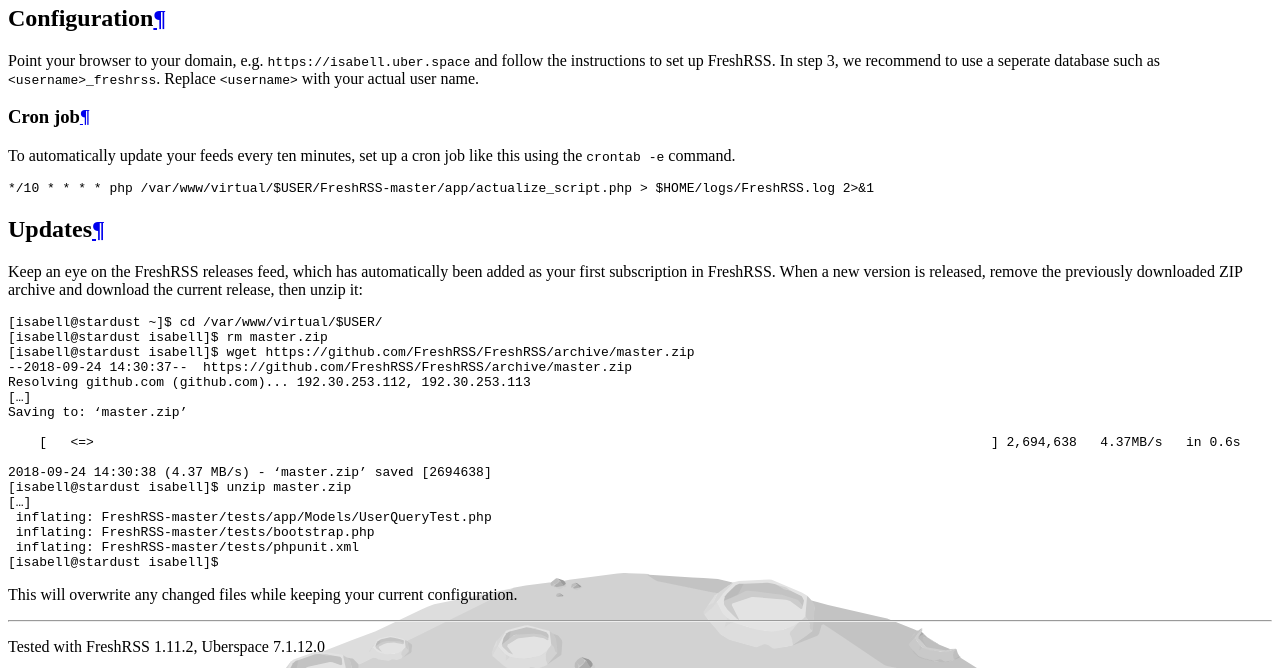
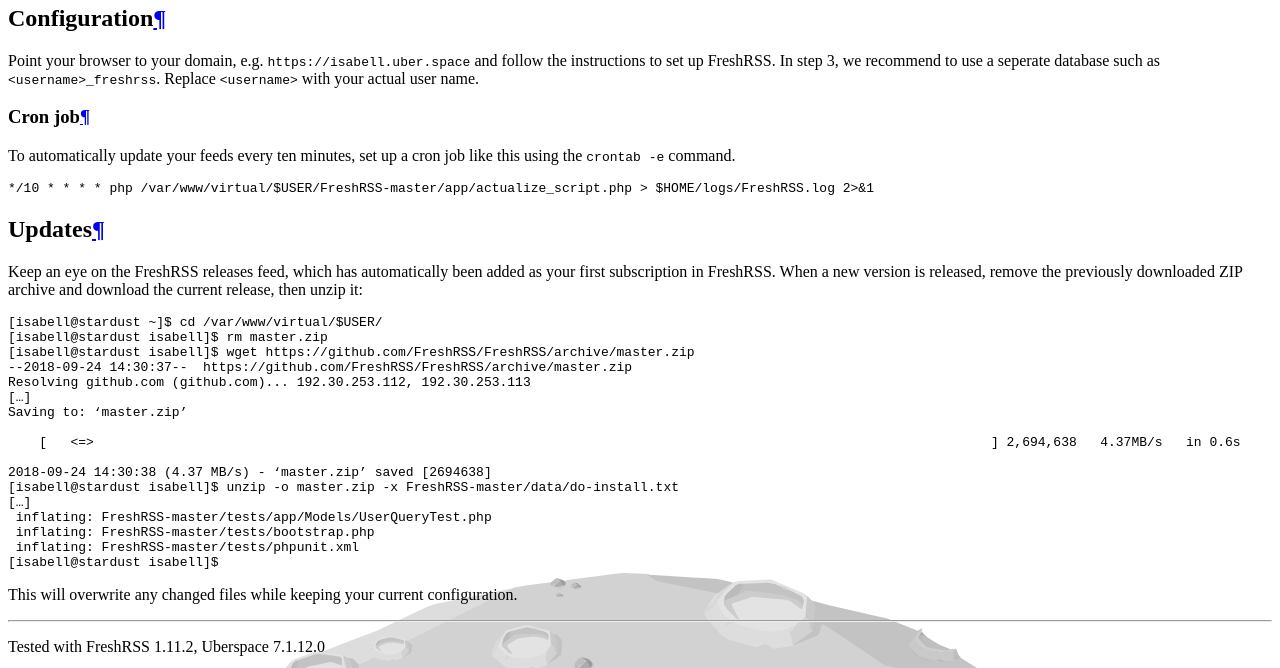
Before and after one commit to Uberspace/lab, a Sphinx documentation site: the page built from source/guide_freshrss.rst, in a window 1280 px wide and 900 px high, scrolled down 3071 px, cut to the strip 0-668 px from the top of the window. Built offline with Sphinx 7.4.7 and the Read the Docs theme 2.0.0, drawn with Linux system fonts in a browser that asks for light colours.

Commit message:
FreshRSS: exclude FreshRSS-master/data/do-install.txt on update

```diff
--- a/source/guide_freshrss.rst
+++ b/source/guide_freshrss.rst
@@ -115,7 +115,7 @@
      [   <=>                                                                                                                   ] 2,694,638   4.37MB/s   in 0.6s
 
  2018-09-24 14:30:38 (4.37 MB/s) - ‘master.zip’ saved [2694638]
- [isabell@stardust isabell]$ unzip master.zip
+ [isabell@stardust isabell]$ unzip -o master.zip -x FreshRSS-master/data/do-install.txt
  […]
   inflating: FreshRSS-master/tests/app/Models/UserQueryTest.php
   inflating: FreshRSS-master/tests/bootstrap.php
```
